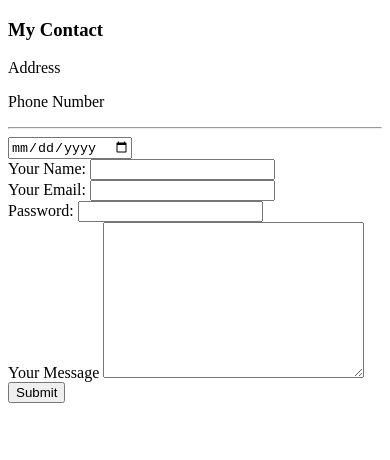
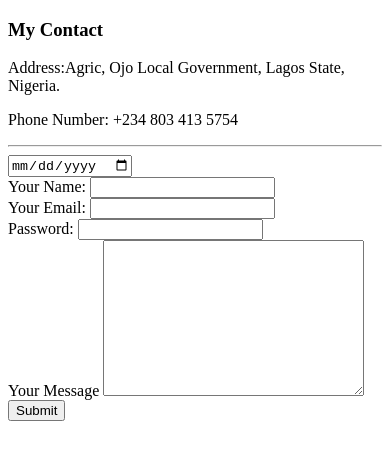
Before and after one commit to areviloo/cv, a plain HTML site: page contact.html in a window 390 px wide. Drawn offline with Linux system fonts and the light colour scheme.

Commit message:
Add address and phone number
Add address and phone number

```diff
--- a/contact.html
+++ b/contact.html
@@ -6,8 +6,8 @@
   </head>
   <body>
     <h3>My Contact</h3>
-    <p>Address</p>
-    <p>Phone Number</p>
+    <p>Address:Agric, Ojo Local Government, Lagos State, Nigeria.</p>
+    <p>Phone Number: +234 803 413 5754</p>
     <hr>
     <form action="mailto:arevilo2000@gmail.com" method="post" enctype="text/plain">
       <input type="date" name="" value=""><br>
```
